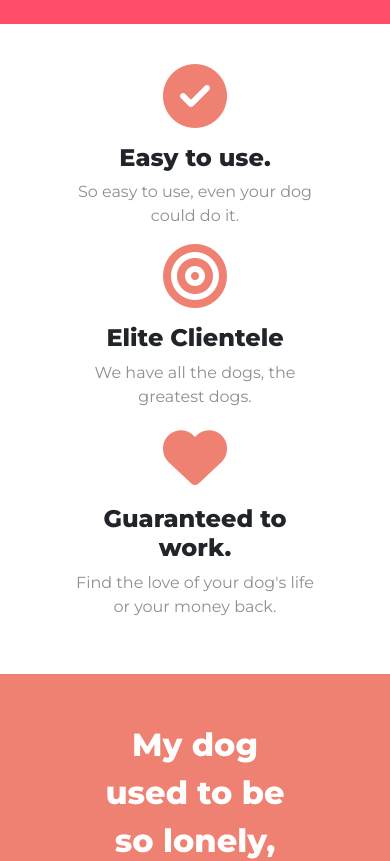
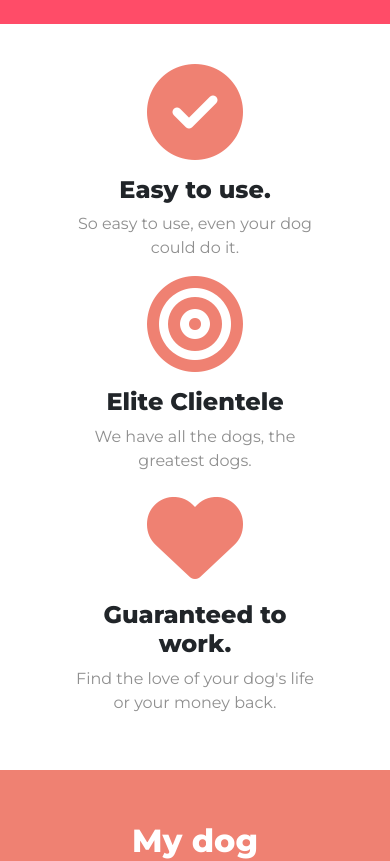
Before and after one commit to VatthanaB/TindogWebsite, a plain HTML site: page index.html in a window 390 px wide. Shown: the part 1066-1927 px from the top of the page. Drawn offline with nearby package versions, Linux system fonts and the light colour scheme.

Commit message:
Add files via upload

```diff
--- a/css/styles.css
+++ b/css/styles.css
@@ -186,6 +186,9 @@ h3{
     #title{
         text-align: center;
     }
+    .font-awesome{
+        font-size: 6rem;
+    }
 }
 
 /*Call To Action section */
```
